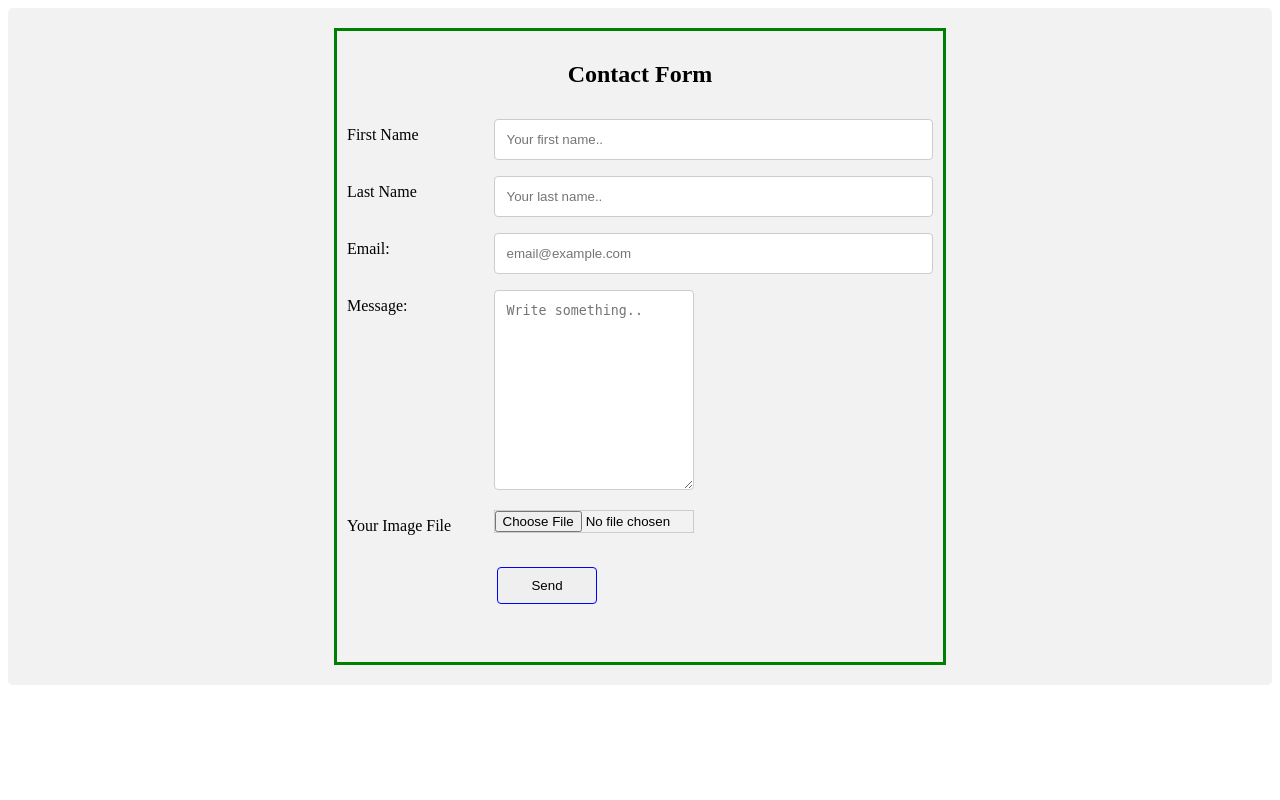
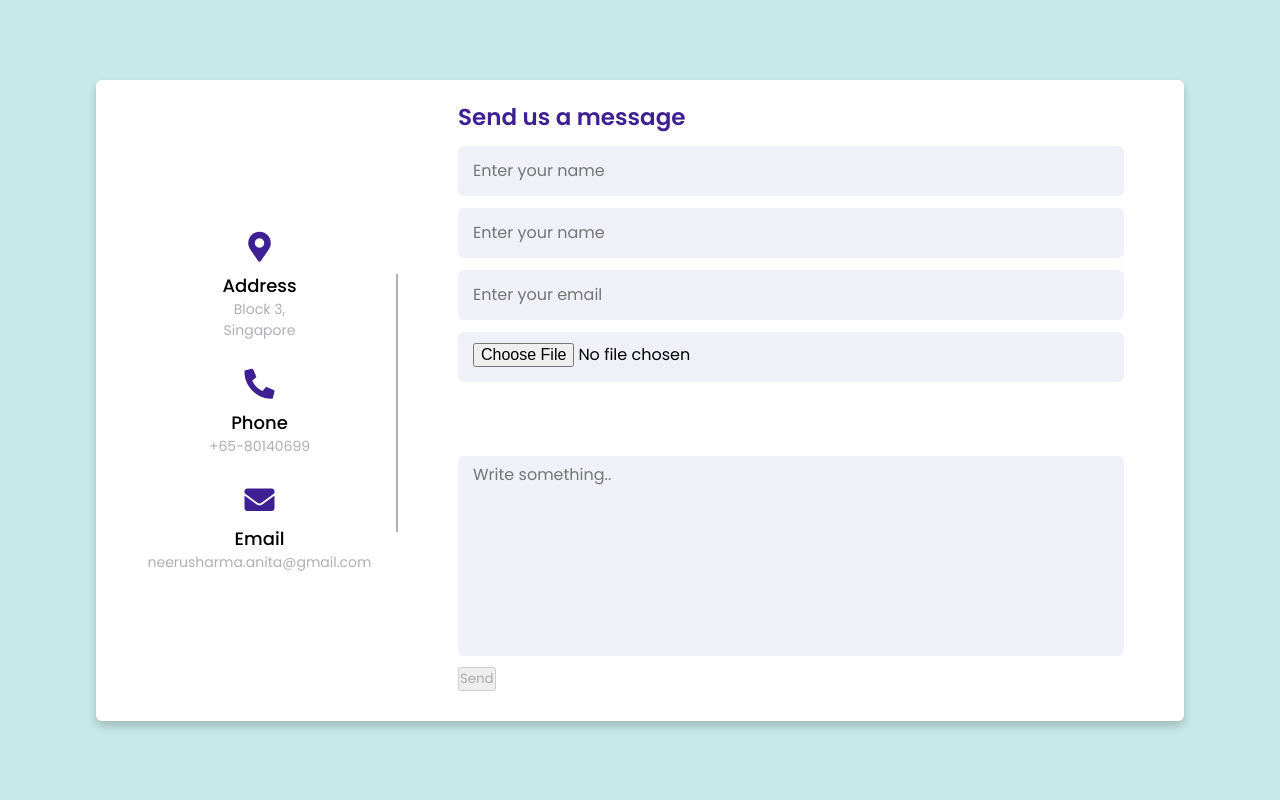
Before and after one commit to anita-kum/Contact-Form, a PHP site: page / in a window 1280 px wide. Run offline with PHP 8.4, Linux system fonts and the light colour scheme.

Commit message:
Contact form project

```diff
--- /dev/null
+++ b/index.html
@@ -0,0 +1,185 @@
+<!DOCTYPE html>
+
+<html lang="en" dir="ltr">
+  <head>
+    <meta charset="UTF-8">
+    <title> Responsive Contact Us Form </title>
+    <link rel="stylesheet" href="style.css">
+    <!-- Fontawesome CDN Link -->
+    <link rel="stylesheet" href="https://cdnjs.cloudflare.com/ajax/libs/font-awesome/5.15.2/css/all.min.css"/>
+	<script src=
+    "https://smtpjs.com/v3/smtp.js">
+  </script>
+  <script src="http://code.jquery.com/jquery-latest.min.js"></script>
+     <meta name="viewport" content="width=device-width, initial-scale=1.0">
+   </head>
+<body>
+  <div class="container">
+    <div class="content">
+      <div class="left-side">
+        <div class="address details">
+          <i class="fas fa-map-marker-alt"></i>
+          <div class="topic">Address</div>
+          <div class="text-one">Block 3, </div>
+          <div class="text-two">Singapore</div>
+        </div>
+        <div class="phone details">
+          <i class="fas fa-phone-alt"></i>
+          <div class="topic">Phone</div>
+          <div class="text-one">+65-80140699</div>
+
+        </div>
+        <div class="email details">
+          <i class="fas fa-envelope"></i>
+          <div class="topic">Email</div>
+          <div class="text-one">neerusharma.anita@gmail.com</div>
+
+        </div>
+      </div>
+      <div class="right-side">
+        <div class="topic-text">Send us a message</div>
+        <form id="form"  action="" method="post"  >
+        <div class="input-box">
+          <input type="text" id="fname" name="firstname" placeholder="Enter your name">
+        </div>
+		<div class="input-box">
+          <input type="text" id="lname" name="lastname" placeholder="Enter your name">
+        </div>
+        <div class="input-box">
+          <input type="text" name="email" id="email" placeholder="Enter your email">
+        </div>
+		<div class="input-box">
+          <input type="file"  accept="image/*" name="image" id="myImage"  onchange="loadFile(event)"style="padding-top:10px">
+        </div>
+		<br>
+		<img id="output" width="100" />
+        <div class="input-box message-box">
+           <textarea name="message" id="message" placeholder="Write something.." style="height:200px"></textarea>
+        </div>
+
+
+  <br/><br/><br/>
+        <div class="button" style="width:200px;">
+
+		  <button name="submit" id="subnewtopic" onclick="sendEmail()" disabled="disabled">Send</button>
+      <label id="loader"></label>
+      <label id="info"></label>
+        </div>
+      </form>
+    </div>
+    </div>
+  </div>
+  <script>
+
+
+		var loadFile = function(event) {
+	var image = document.getElementById('output');
+	image.src = URL.createObjectURL(event.target.files[0]);
+};
+$("#email").on("keyup", function(){
+ var regex = /^([a-zA-Z0-9_.+-])+\@(([a-zA-Z0-9-])+\.)+([a-zA-Z0-9]{2,4})+$/;
+    var valid=false;
+    if(!regex.test($('#email').val())) {
+      $('#email').css('border-color', 'red');
+	 return false;
+    }
+
+ });
+
+	(function() {
+   $("input[type='text'], textarea").on("keyup", function(){
+
+        var empty = false;
+
+
+        $('input, textarea').each(function() {
+		var test=$(this).val();
+		//alert(test);
+            if ($(this).val() == '') {
+                empty = true;
+            }
+        });
+
+        if (empty) {
+            $('#subnewtopic').attr('disabled', 'disabled');
+        } else {
+            $('#subnewtopic').removeAttr('disabled');
+        }
+    });
+})()
+ function sendEmail() {
+      Email.send({
+        Host: "smtp25.elasticemail.com",
+        Username: "emailtestingpurpose18@gmail.com",
+        Password: "A5DED9E11FDF10279341EFF87E60E0FA297C",
+        To: $("#email").val(),
+        From: "bindu.shama@gmail.com",
+        Subject: "Sending Email using javascript",
+        Body: $("#message").val(),
+      })
+        .then(function (message) {
+          alert("mail sent successfully")
+		  $('#info').html('Message sent!').css('color', 'green').slideDown();
+		    $('#email').val('');
+		  $('#fname').val('');
+          $('#lname').val('');
+          $('#message').val('');
+		  $('#myImage').val('');
+        });
+    }
+
+	$(document).ready(function() {
+
+  var form = $('#form'),
+      email = $('#email'),
+      fname = $('#fname'),
+	  lname = $('#lname'),
+	  message = $('#message'),
+	  myImage = $('#myImage'),
+      info = $('#info'),
+      loader = $('#loader'),
+      submit = $("#subnewtopic");
+
+  form.on('input', '#email, #fname, #lname, #message, #myImage', function() {
+    $(this).css('border-color', '');
+    info.html('').slideUp();
+  });
+
+
+
+  submit.on('click', function(e) {
+    info.html('Loading...').css('color', 'red').slideDown();
+    e.preventDefault();
+    if(validate()) {
+      sendEmail().done(function(data) {
+        if(data.success) {
+          email.val('');
+		  fname.val('');
+          lname.val('');
+          message.val('');
+		  myImage.val('');
+          //info.html('Message sent!').css('color', 'green').slideDown();
+        } else {
+          info.html('Could not send mail! Sorry!').css('color', 'red').slideDown();
+        }
+      });
+    }
+  });
+
+  function validate() {
+    var valid = true;
+    var regex = /^([a-zA-Z0-9_.+-])+\@(([a-zA-Z0-9-])+\.)+([a-zA-Z0-9]{2,4})+$/;
+
+    if(!regex.test(email.val())) {
+      email.css('border-color', 'red');
+      valid = false;
+    }
+
+    return valid;
+  }
+
+
+});
+	</script>
+</body>
+</html>
--- a/index.php
+++ /dev/null
@@ -1,73 +0,0 @@
-<!DOCTYPE html>
-<html lang="en">
-  <head>
-    <meta charset="utf-8">
-    <title>Contact Form</title>
-
-    <link rel="stylesheet" href="style.css"/>
-  </head>
-
-<body>
-
-
-<div class="container">
-<div class="center">
-
-<h2>Contact Form</h2>
- <form id="form" action="mailer.php">
-    <div class="row">
-      <div class="col-25">
-        <label for="fname">First Name</label>
-      </div>
-      <div class="col-75">
-        <input type="text" id="fname" name="firstname" placeholder="Your first name..">
-      </div>
-    </div>
-	<div class="row">
-      <div class="col-25">
-        <label for="fname">Last Name</label>
-      </div>
-      <div class="col-75">
-        <input type="text" id="lname" name="lastname" placeholder="Your last name..">
-      </div>
-    </div>
-    <div class="row">
-      <div class="col-25">
-         <label for="email">Email:</label>
-      </div>
-      <div class="col-75">
-        <input type="text" name="email" id="email" placeholder="email@example.com">
-      </div>
-    </div>
-
-    <div class="row">
-      <div class="col-25">
-       <label for="message">Message:</label>
-      </div>
-      <div class="col-75">
-        <textarea name="message" id="message" placeholder="Write something.." style="height:200px"></textarea>
-      </div>
-    </div>
-	<div class="row">
-      <div class="col-25">
-       	<label>Your Image File</label>
-
-      </div>
-      <div class="col-75">
-        <input type="file" name="myImage" id="myImage" accept="image/png, image/gif, image/jpeg"/>
-      </div>
-    </div>
-
-
-    <div class="row">
-      <button name="submit" id="submit">Send</button>
-      <label id="loader"></label>
-      <label id="info"></label>
-    </div>
-  </form>
-  </div>
-</div>
-<script src="http://code.jquery.com/jquery-latest.min.js"></script>
-    <script src="main.js"></script>
-</body>
-</html>
--- a/main.js
+++ /dev/null
@@ -1,87 +0,0 @@
-$(document).ready(function() {
-
-  var form = $('#form'),
-      email = $('#email'),
-      fname = $('#fname'),
-	  lname = $('#lname'),
-	  message = $('#message'),
-	  myImage = $('#myImage'),
-      info = $('#info'),
-      loader = $('#loader'),
-      submit = $("#submit");
-
-  form.on('input', '#email, #fname, #lname, #message, #myImage', function() {
-    $(this).css('border-color', '');
-    info.html('').slideUp();
-  });
-
-  submit.on('click', function(e) {
-    info.html('Loading...').css('color', 'red').slideDown();
-    e.preventDefault();
-    if(validate()) {
-      $.ajax({
-        type: "POST",
-        url: "mailer.php",
-        data: form.serialize(),
-        dataType: "json"
-      }).done(function(data) {
-        if(data.success) {
-          email.val('');
-		  fname.val('');
-          lname.val('');
-          message.val('');
-		  myImage.val('');
-          info.html('Message sent!').css('color', 'green').slideDown();
-        } else {
-          info.html('Could not send mail! Sorry!').css('color', 'red').slideDown();
-        }
-      });
-    }
-  });
-
-  function validate() {
-    var valid = true;
-    var regex = /^([a-zA-Z0-9_.+-])+\@(([a-zA-Z0-9-])+\.)+([a-zA-Z0-9]{2,4})+$/;
-
-    if(!regex.test(email.val())) {
-      email.css('border-color', 'red');
-      valid = false;
-    }
-    if($.trim(fname.val()) === "") {
-      fname.css('border-color', 'red');
-      valid = false;
-    }
-	if($.trim(lname.val()) === "") {
-      lname.css('border-color', 'red');
-      valid = false;
-    }
-    if($.trim(message.val()) === "") {
-      message.css('border-color', 'red');
-      valid = false;
-    }
-	if($.trim(myImage.val()) === "") {
-      myImage.css('border-color', 'red');
-      valid = false;
-    }
-
-    return valid;
-  }
-  function manage(txt) {
-        var bt = document.getElementById('submit');
-        var ele = document.getElementsByTagName('input');
-
-        // Loop through each element.
-        for (i = 0; i < ele.length; i++) {
-
-            // Check the element type.
-            if (ele[i].type == 'text' && ele[i].value == '') {
-                bt.disabled = true;    // Disable the button.
-                return false;
-            }
-            else {
-                bt.disabled = false;   // Enable the button.
-            }
-        }
-    }
-
-});
--- a/style.css
+++ b/style.css
@@ -1,98 +1,150 @@
-* {
+ /* Google Font CDN Link */
+@import url('https://fonts.googleapis.com/css2?family=Poppins:wght@200;300;400;500;600;700&display=swap');
+*{
+  margin: 0;
+  padding: 0;
   box-sizing: border-box;
+  font-family: "Poppins" , sans-serif;
+}
+body{
+  min-height: 100vh;
+  width: 100%;
+  background: #c8e8e9;
+  display: flex;
+  align-items: center;
+  justify-content: center;
+}
+.container{
+  width: 85%;
+  background: #fff;
+  border-radius: 6px;
+  padding: 20px 60px 30px 40px;
+  box-shadow: 0 5px 10px rgba(0, 0, 0, 0.2);
+}
+.container .content{
+  display: flex;
+  align-items: center;
+  justify-content: space-between;
+}
+.container .content .left-side{
+  width: 25%;
+  height: 100%;
+  display: flex;
+  flex-direction: column;
+  align-items: center;
+  justify-content: center;
+  margin-top: 15px;
+  position: relative;
+}
+.content .left-side::before{
+  content: '';
+  position: absolute;
+  height: 70%;
+  width: 2px;
+  right: -15px;
+  top: 50%;
+  transform: translateY(-50%);
+  background: #afafb6;
+}
+.content .left-side .details{
+  margin: 14px;
+  text-align: center;
+}
+.content .left-side .details i{
+  font-size: 30px;
+  color: #3e2093;
+  margin-bottom: 10px;
+}
+.content .left-side .details .topic{
+  font-size: 18px;
+  font-weight: 500;
+}
+.content .left-side .details .text-one,
+.content .left-side .details .text-two{
+  font-size: 14px;
+  color: #afafb6;
+}
+.container .content .right-side{
+  width: 75%;
+  margin-left: 75px;
+}
+.content .right-side .topic-text{
+  font-size: 23px;
+  font-weight: 600;
+  color: #3e2093;
+}
+.right-side .input-box{
+  height: 50px;
+  width: 100%;
+  margin: 12px 0;
+}
+.right-side .input-box input,
+.right-side .input-box textarea{
+  height: 100%;
+  width: 100%;
+  border: none;
+  outline: none;
+  font-size: 16px;
+  background: #F0F1F8;
+  border-radius: 6px;
+  padding: 0 15px;
+  resize: none;
+}
+.right-side .message-box{
+  min-height: 110px;
+}
+.right-side .input-box textarea{
+  padding-top: 6px;
+}
+.right-side .button{
+  display: inline-block;
+  margin-top: 12px;
+}
+.right-side .button .submit-btn{
+  color: #fff;
+  font-size: 18px;
+  outline: none;
+  border: none;
+  padding: 8px 16px;
+  border-radius: 6px;
+  background: #3e2093;
+  cursor: pointer;
+  transition: all 0.3s ease;
+}
+.button .submit-btn:hover{
+  background: #5029bc;
 }
 
-input[type=text], select, textarea {
-  width: 100%;
-  padding: 12px;
-  border: 1px solid #ccc;
-  border-radius: 4px;
-  resize: vertical;
+@media (max-width: 950px) {
+  .container{
+    width: 90%;
+    padding: 30px 40px 40px 35px ;
   }
-
-label {
-  padding: 12px 12px 12px 0;
-  display: inline-block;
-}
-
-input[type=submit] {
-  background-color: #04AA6D;
-  color: white;
-  padding: 12px 20px;
-  border: none;
-  border-radius: 4px;
-  cursor: pointer;
-  float: right;
-}
-
-input[type=submit]:hover {
-  background-color: #45a049;
-}
-
-.container {
-  border-radius: 5px;
-  background-color: #f2f2f2;
-  padding: 20px;
-}
-
-.col-25 {
-  float: left;
-  width: 25%;
-  margin-top: 6px;
-}
-
-.col-75 {
-  float: left;
+  .container .content .right-side{
    width: 75%;
-  margin-top: 6px;
-}
-
-/* Clear floats after the columns */
-.row:after {
-  content: "";
-  display: table;
-  clear: both;
-}
-
-/* Responsive layout - when the screen is less than 600px wide, make the two columns stack on top of each other instead of next to each other */
-@media screen and (max-width: 600px) {
-  .col-25, .col-75, input[type=submit] {
-    width: 100%;
-    margin-top: 0;
+   margin-left: 55px;
 }
 }
-.center {
-  margin: auto;
-  width: 50%;
-  border: 3px solid green;
-  padding: 10px;
+@media (max-width: 820px) {
+  .container{
+    margin: 40px 0;
+    height: 100%;
   }
-#submit
-{
-  margin-left: 150px;
-  margin-top:20px;
-  border: 1px solid blue;
-  border-radius:4px;
-  width:100px;
-  padding: 10px;
+  .container .content{
+    flex-direction: column-reverse;
   }
-h2
-{
-	text-align:center;
+ .container .content .left-side{
+   width: 100%;
+   flex-direction: row;
+   margin-top: 40px;
+   justify-content: center;
+   flex-wrap: wrap;
  }
-
-
-label {
-  width: 200px;
-  display: block;
+ .container .content .left-side::before{
+   display: none;
  }
-
-input, textarea {
-  width: 200px;
-  margin: 5px 0;
-  border: 1px solid #CCC;
+ .container .content .right-side{
+   width: 100%;
+   margin-left: 0;
  }
-
-p {
-  width: 200px;
 }
```
Also changed, not shown: mailer.php (deleted, +0 -22 lines). Lines whose indentation alone changed are shown as unchanged.
